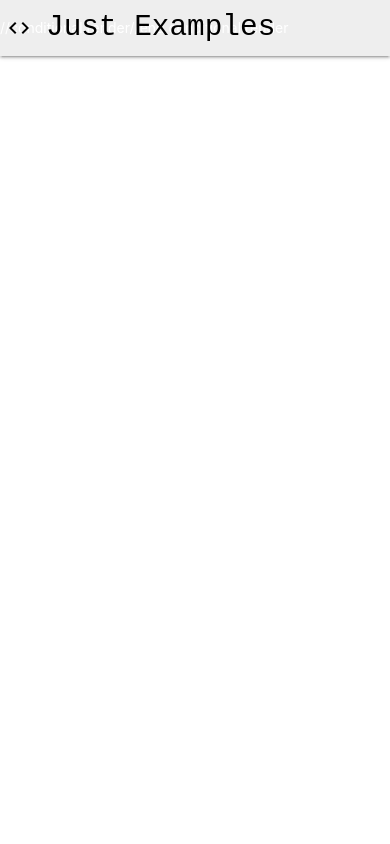
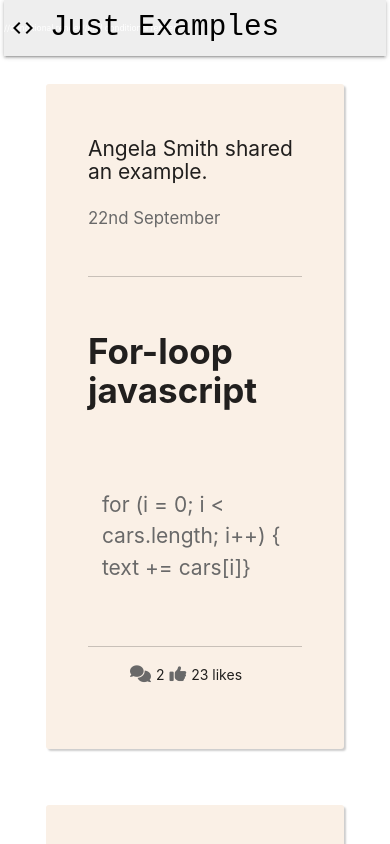
Before and after one commit to mujibsardar/just_examples, a React (Create React App) app in the folder frontend/: page /search-results in a window 390 px wide. Shown: the top 844 px of the page. Built offline with nearby package versions, Linux system fonts and the light colour scheme.

Commit message:
add component card with icons and dummy data

```diff
--- a/frontend/public/index.html
+++ b/frontend/public/index.html
@@ -5,6 +5,7 @@
   <!-- Compiled and minified CSS -->
   <link rel="stylesheet" href="https://cdnjs.cloudflare.com/ajax/libs/materialize/1.0.0/css/materialize.min.css">
   <link href="https://fonts.googleapis.com/icon?family=Material+Icons" rel="stylesheet">
+  <script src="https://use.fontawesome.com/f5ea91e308.js"></script>
 
   <meta charset="utf-8" />
   <link rel="icon" href="%PUBLIC_URL%/favicon.ico" />
--- a/frontend/src/App.css
+++ b/frontend/src/App.css
@@ -79,3 +79,272 @@ form .field textarea {
     margin-right: -50%;
     transform: translate(-50%, -50%);
 }
+
+/* Code Editor styling ===> */
+
+/* code {
+
+    max-width: 32rem;
+    background: #263238;
+    color: #eff;
+    padding: 1rem 3rem;
+    border-radius: 0.25rem;
+    counter-reset: step;
+    counter-increment: step 0;
+    transition: background 0.3s;
+    outline: none;
+    position: absolute;
+    width: 100%;
+    height: 73%;
+  }
+  code:focus {
+    background: #2e3d44;
+  }
+  code p {
+    position: relative;
+    margin: 0.2rem;
+    font-family: monospace;
+    display: block;
+    white-space: pre;
+  }
+  code p::before {
+    position: absolute;
+    top: 0;
+    left: -1.75rem;
+    color: #50646d;
+    user-select: none;
+    content: counter(step);
+    counter-increment: step;
+  }
+
+  .card-content {
+    background: #eee;
+} */
+
+
+h1 {
+    font-size: 3rem;
+}
+
+h3 {
+    padding-top: 2rem;
+    padding-bottom: 2rem;
+    font-size: 2.5rem;
+}
+
+span {
+    font-size: 1rem;
+}
+
+.thumbnail {
+    width: 4rem;
+    height: 4rem;
+
+}
+
+.cardwrapper {
+    width: 70%;
+    margin: 0 auto;
+    display: flex;
+    flex-direction: column;
+    /* grid-template-columns: repeat(auto-fill, 25rem);
+    grid-template-columns: repeat(auto-fit, minmax(30rem, 1fr));
+    grid-gap: 4rem; */
+    /* background-color: ivory; */
+    justify-content: space-evenly;
+
+}
+
+.card-display {
+    background-color: linen;
+    /* border: 1px solid gray; */
+    border-radius: 3px;
+    display: flex;
+    flex-direction: column;
+    position: relative;
+    box-shadow: 2px 2px 2px rgba(0, 0, 0, 0.2);
+    padding: 3rem;
+    margin: 2rem 3rem;
+}
+
+img {
+    width: 100%;
+    height: auto;
+    overflow: hidden;
+    margin: 1rem 0;
+}
+
+p {
+    text-align: left;
+    color: dimgray;
+}
+
+.iconBox {
+    padding: 1rem 3rem;
+}
+
+.fa-thumbs-up {
+    color: dimgray;
+    margin: 5px 5px 10px 5px;
+}
+
+.fa-thumbs-up:active,
+.fa-thumbs-up:hover {
+    color: crimson;
+    cursor: pointer;
+}
+
+.fa-comments {
+    color: dimgray;
+    margin: 5px 5px 5px 0;
+}
+
+.fa-comments:active,
+.fa-comments:hover {
+    color: #000;
+    cursor: pointer;
+}
+
+.cardRating {
+    display: flex;
+    align-items: center;
+    font-size: 1.5rem;
+}
+
+.cardTitle {
+    font-size: 1.5rem;
+    padding-top: .5rem;
+}
+
+.cardBody {
+    font-size: 2rem;
+    font-weight: bold;
+    padding: .5rem 0 .5rem;
+}
+
+.new {
+    margin: 0 1rem;
+    color: #fff;
+    background-color: teal;
+    line-height: 1;
+    font-weight: bold;
+    padding: 3px;
+    border-radius: 10%;
+}
+
+.header {
+    border-bottom: 1px solid teal;
+    display: flex;
+    justify-content: space-between;
+    padding-bottom: 1rem;
+    position: relative;
+}
+
+.inputBox {
+    border-radius: 5px;
+    width: 20%;
+    border: 1px solid teal;
+    box-shadow: 1px 1px 2px rgba(0, 0, 0, .2);
+}
+
+.inputBox::-webkit-input-placeholder {
+    font-size: 2rem;
+    padding: 1rem;
+    margin: auto;
+}
+
+.post {
+    padding: 1rem;
+    /* text-align: center; */
+}
+
+.postTitle {
+    font-size: 2.5rem;
+    font-weight: bold;
+}
+
+.postContainer {
+    border-bottom: 1px solid rgba(0, 0, 0, .2);
+    border-top: 1px solid rgba(0, 0, 0, .2);
+    padding-bottom: 2rem;
+}
+
+.postContent {
+    font-size: 1.5rem;
+}
+
+.postSource {
+    font-size: 1.3rem;
+    font-style: italic;
+}
+
+.postPhoto {
+    width: 100%;
+    margin: 0 auto;
+}
+
+.bio {
+    font-size: 1.2rem;
+}
+
+.authorContainer {
+    display: flex;
+    align-items: flex-start;
+    padding-bottom: 2rem;
+}
+
+.authorInfo {
+    display: flex;
+    flex-direction: column;
+}
+
+.author {
+
+    font-size: 1.5rem;
+}
+
+.circular {
+    display: inline-block;
+    position: relative;
+    width: 5rem;
+    height: 5rem;
+    overflow: hidden;
+    border-radius: 50%;
+    margin-right: 7px;
+}
+
+.authorPhoto {
+    /*   width: 5rem;
+    height: 5rem;
+    border-radius: 50%;
+    margin: 0 5px; */
+    width: auto;
+    height: 100%;
+    margin-left: -1rem;
+    margin-top: 0;
+}
+
+.posted {
+    font-size: 1.2rem;
+}
+
+@media only screen and (max-width: 800px) {
+    .cardwrapper {
+        width: 100%;
+    }
+
+    body {
+        padding: 0 3%;
+    }
+}
+
+@media only screen and (max-width: 600px) {
+    body {
+        font-size: 60%;
+        padding: 0 1%;
+    }
+
+    .authorContainer {
+        flex-direction: column;
+    }
+}
--- a/frontend/src/App.js
+++ b/frontend/src/App.js
@@ -14,6 +14,7 @@ import PrivateRoute from "./containers/Private-Route/PrivateRoute";
 import Dashboard from "./containers/Dashboard/Dashboard";
 import Search from "./containers/Search/Search";
 import "./App.css";
+import Card from "./components/Card/Card";
 
 
 // Check for token to keep user logged in
@@ -46,6 +47,7 @@ class App extends Component {
             <Route exact path="/register" component={Register} />
             <Route exact path="/login" component={Login} />
             <Route exact path="/search" component={Search} />
+            <Route exact path="/search-results" component={Card} />
             <Switch>
               {/* <PrivateRoute exact path="/new-example" component={Example} /> */}
               <PrivateRoute exact path="/new-example" component={Example} />
--- /dev/null
+++ b/frontend/src/components/Card/Card.js
@@ -0,0 +1,96 @@
+import React, { Component } from "react";
+import Chips from "./Chips";
+
+export default class Card extends React.Component {
+  constructor() {
+    super();
+    this.state = {
+      details: [
+        {
+          id: 0,
+          author: "Angela Smith",
+          posted: "22nd September",
+          title: "For-loop javascript",
+          content:
+            "for (i = 0; i < cars.length; i++) { text += cars[i]}",
+          heart: 23,
+
+        },
+        {
+          id: 1,
+          author: "Jimmy Fletcher",
+          posted: "8th September",
+          title: "Do-while loop javascript",
+          content:
+            "do {} while()",
+          heart: 10,
+
+        },
+      ],
+    };
+  }
+  heartClick = (id) => {
+    let detailsCopy = [...this.state.details];
+    detailsCopy[id].heart = detailsCopy[id].heart + 1;
+    console.log(detailsCopy[id].heart);
+    this.setState({
+      details: detailsCopy,
+    });
+  };
+  render() {
+    return (
+      <React.Fragment>
+        <div className="cardwrapper">
+          {this.state.details.map((current) => {
+            return (
+              <div key={current.id} className="card-display">
+                <div>
+                  <Author
+                    author={current.author}
+                    posted={current.posted}
+                  />
+                </div>
+                <div className="postContainer">
+                  <PostTitle posttitle={current.title} />
+                  <Post postContent={current.content} />
+                </div>
+                <IconBox
+                  heart={current.heart}
+                  heartClick={() => this.heartClick(current.id)}
+                />
+              </div>
+            );
+          })}
+        </div>
+      </React.Fragment>
+    );
+  }
+}
+
+const Author = (props) => (
+  <div className="authorContainer">
+    <div className="authorInfo">
+      <h6 className="author">{props.author} shared an example.</h6>
+      <p className="posted">{props.posted}</p>
+    </div>
+  </div>
+);
+const PostTitle = (props) => <h3 className="postTitle">{props.posttitle}</h3>;
+const Post = (props) => (
+  <div>
+    <div></div>
+    <div className="post">
+      <p className="postContent">{props.postContent}</p>
+    </div>
+  </div>
+);
+
+const IconBox = (props) => (
+  <div className="iconBox">
+    <span className="fa fa-comments fa-2x"></span>
+    <span>2</span>
+
+    <span className="fa fa-thumbs-up fa-2x" onClick={props.heartClick}></span>
+    <span>{props.heart} likes</span>
+  </div>
+);
--- /dev/null
+++ b/frontend/src/components/Card/Chips.js
@@ -0,0 +1,15 @@
+import React, { Component } from "react";
+
+class Chips extends Component {
+  render() {
+    return (
+        <div className="chip">
+        Tag
+        <i className="close material-icons">close</i>
+      </div>
+
+    );
+  }
+}
+
+export default Chips;
--- /dev/null
+++ b/frontend/src/components/CodeEditor/CodeEditor.js
@@ -0,0 +1 @@
+import React, { Component } from "react";
```
